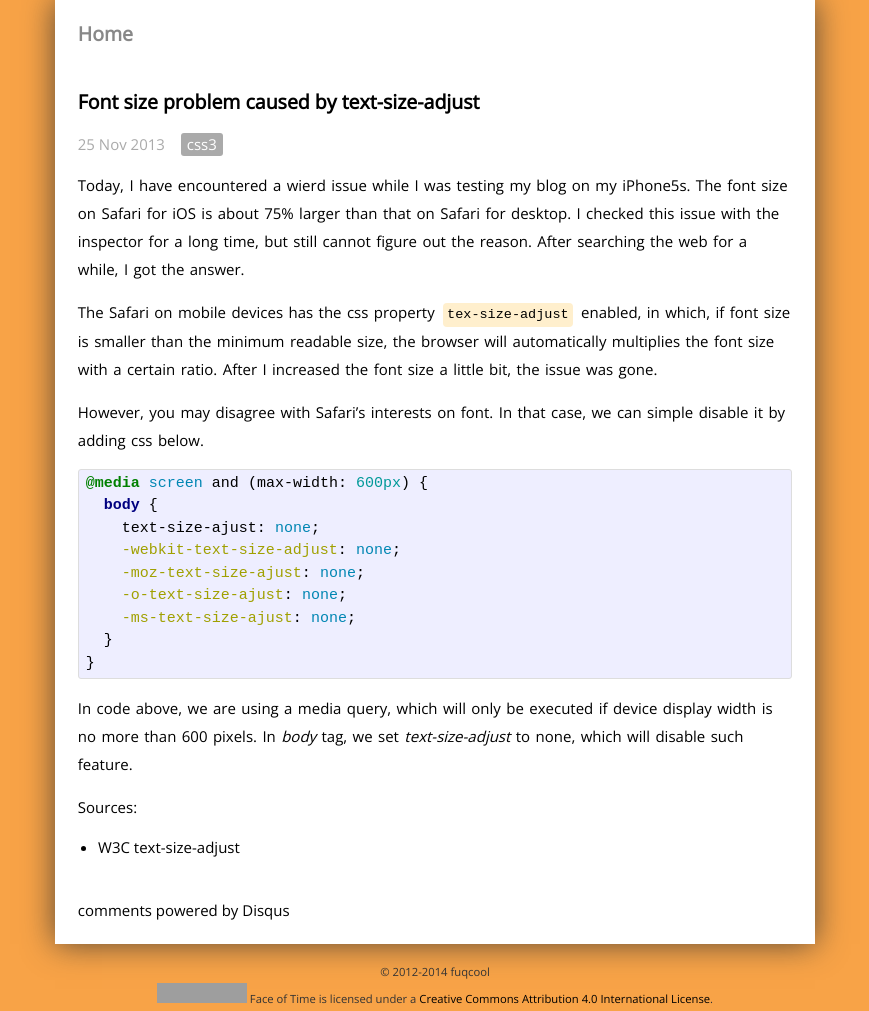
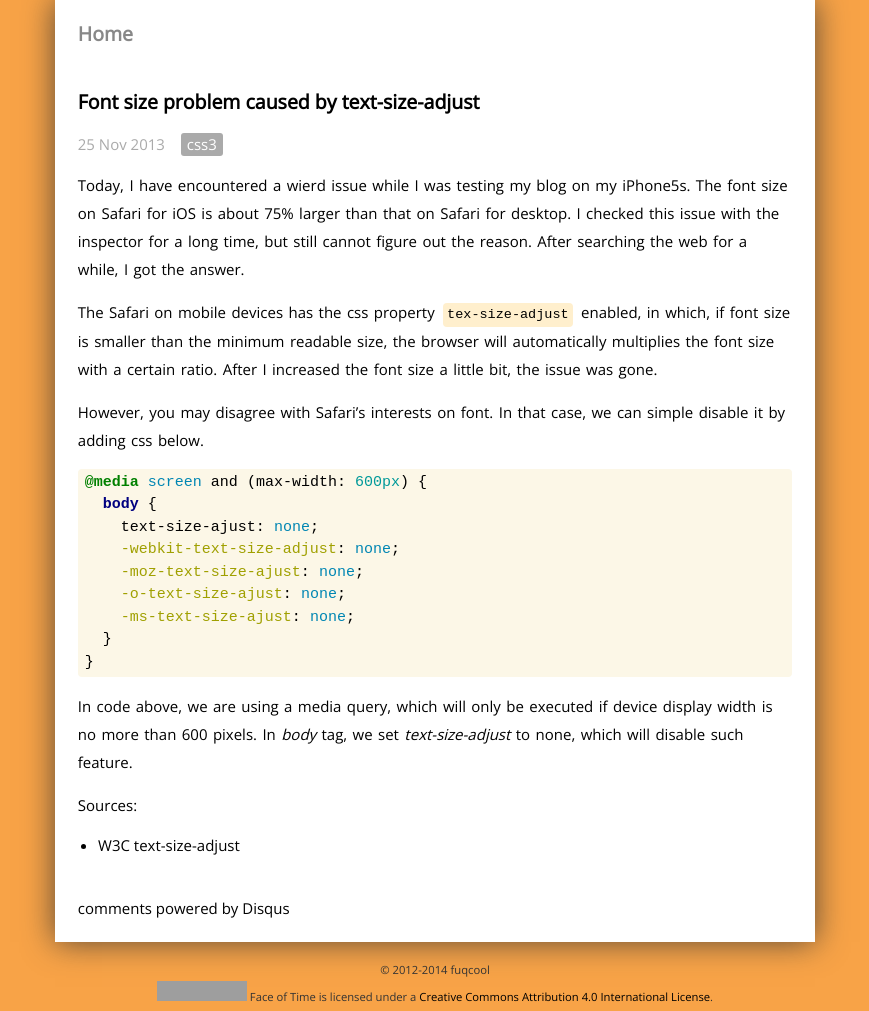
Before and after one commit to fuqcool/fuqcool.github.io, a Jekyll site: the page built from _posts/2013-11-25-text-size-adjust-problem.md, in a window 1280 px wide. Shown: the whole page, without its empty margins (205-1074 px from the left). Built offline with Jekyll 4.4.1, drawn with Linux system fonts in a browser that asks for light colours; Markdown is read by kramdown in place of the engine named in the settings; comment, search, counter and statistics services are not loaded; grey boxes are pictures that could not be loaded.

Commit message:
Update main.css

```diff
--- a/css/main.css
+++ b/css/main.css
@@ -171,10 +171,9 @@ a:hover {
 }
 
 .post pre {
-  border: 1px solid #ddd;
-  background-color: #eef;
+  background-color: #FCF7E7;
   padding: 3px 7px;
-  border-radius: 3px;
+  border-radius: 4px;
   overflow-x: auto;
 }
 
```
